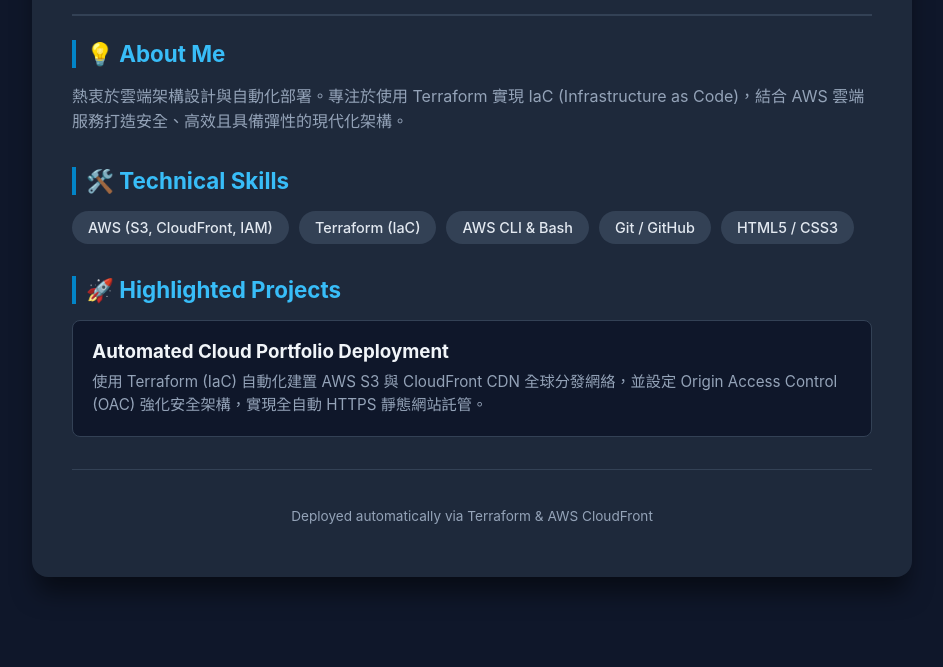
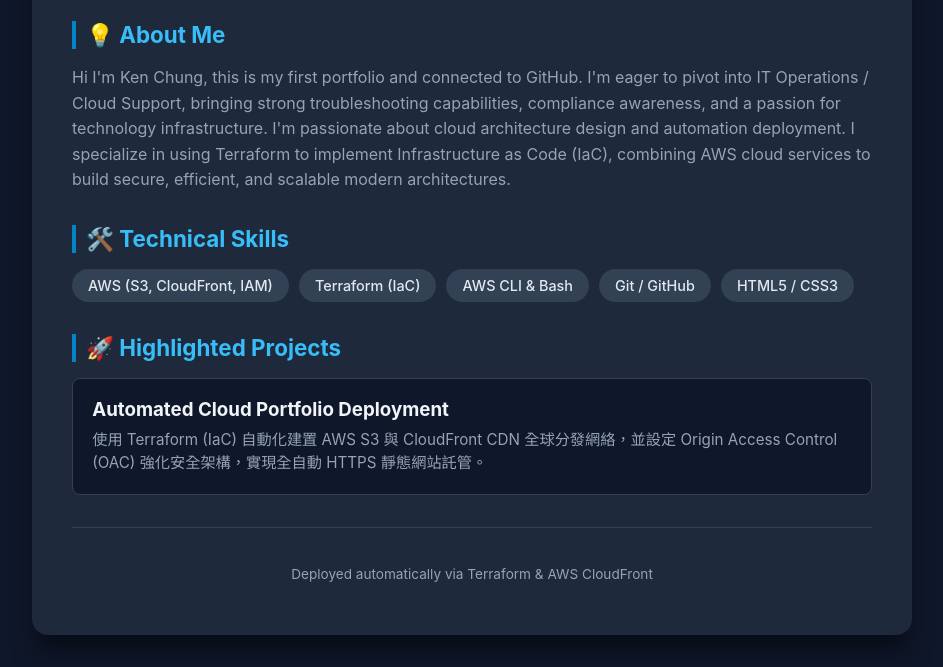
Before and after one commit to kenchung321-create/aws-cloud-portfolio, a plain HTML site: page index.html in a window 1280 px wide. Shown: the part 172-839 px from the top of the page, without its empty margins (168-1111 px from the left). Before the commit the page ends 800 px from the top, so only its background shows below. Drawn offline with Linux system fonts and the light colour scheme.

Commit message:
Update About Me section with introduction

```diff
--- a/index.html
+++ b/index.html
@@ -121,7 +121,7 @@
         <div class="section">
             <h2>💡 About Me</h2>
             <p style="color: var(--text-secondary); line-height: 1.6;">
-                熱衷於雲端架構設計與自動化部署。專注於使用 Terraform 實現 IaC (Infrastructure as Code)，結合 AWS 雲端服務打造安全、高效且具備彈性的現代化架構。
+                Hi I'm Ken Chung, this is my first portfolio and connected to GitHub. I'm eager to pivot into IT Operations / Cloud Support, bringing strong troubleshooting capabilities, compliance awareness, and a passion for technology infrastructure. I'm passionate about cloud architecture design and automation deployment. I specialize in using Terraform to implement Infrastructure as Code (IaC), combining AWS cloud services to build secure, efficient, and scalable modern architectures.
             </p>
         </div>
 
```
